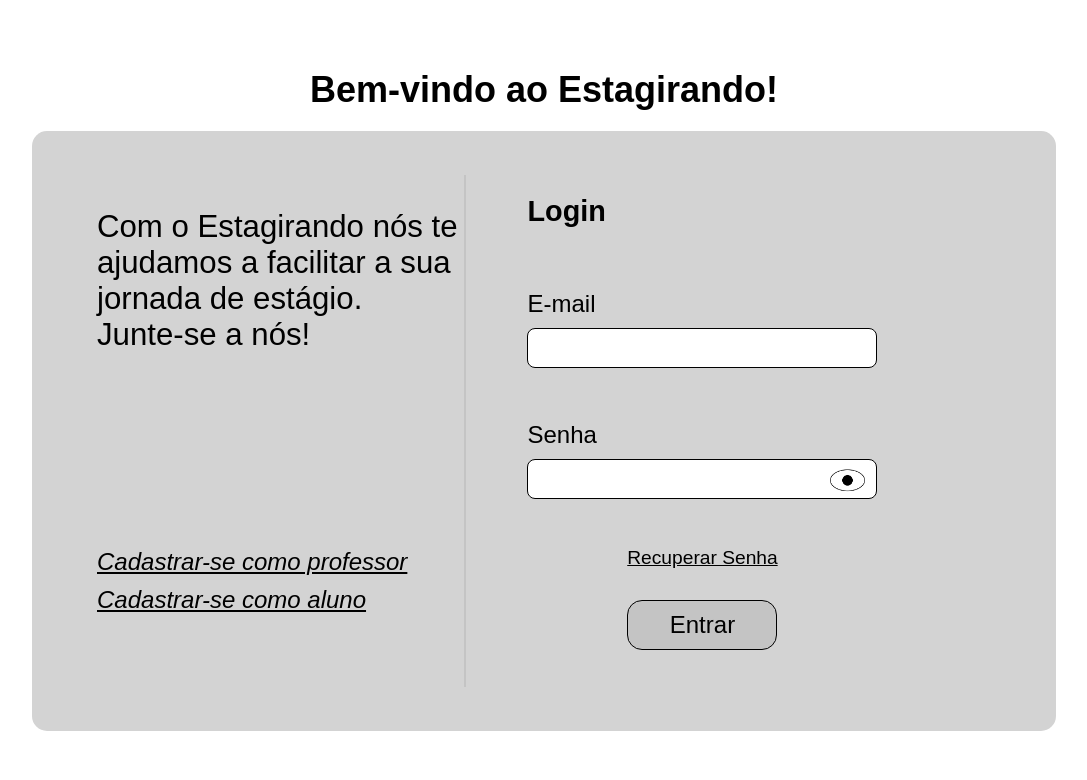
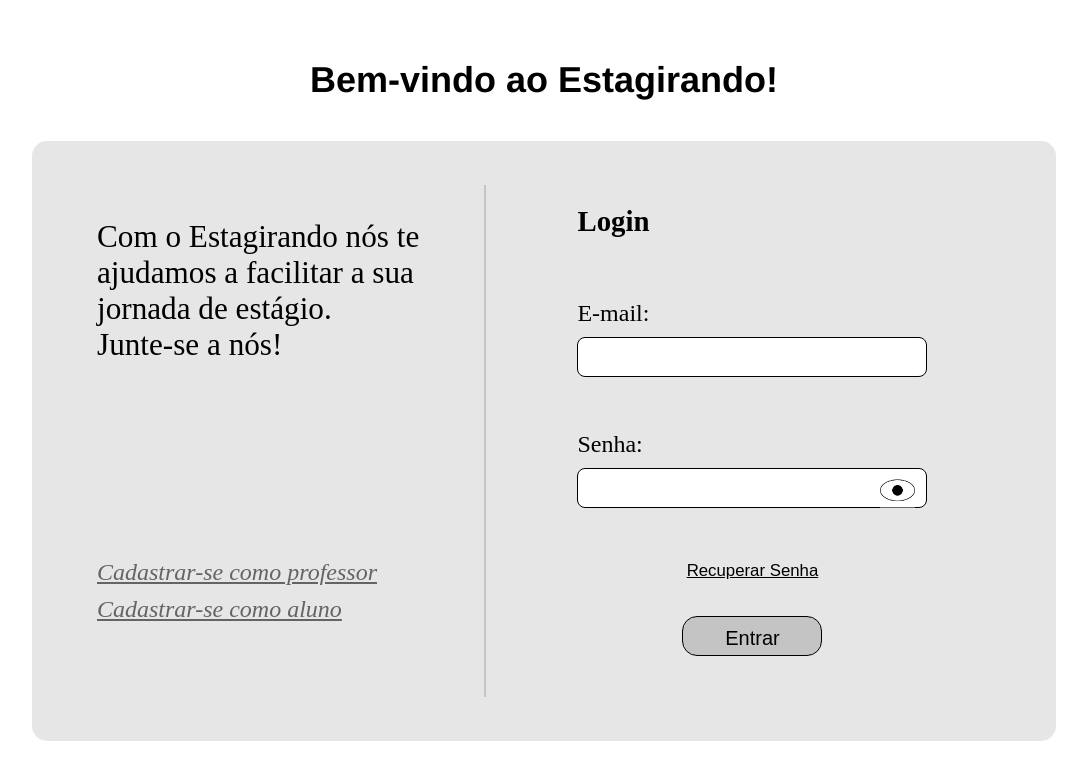
Before and after one commit to Aerther/Estagirando, a PHP site: page / in a window 1280 px wide. Shown: the top 780 px of the page, without its empty margins (96-1183 px from the left). Run offline with PHP 8.4, Linux system fonts and the light colour scheme.

Commit message:
páginas

```diff
--- a/index.php
+++ b/index.php
@@ -36,11 +36,11 @@ if(isset($_POST["botao-enviar"])) {
     <title>Estagirando</title>
 </head>
 <body>
-    <h1>Bem-vindo ao Estagirando!</h1>
+    <h1 id="titulo1">Bem-vindo ao Estagirando!</h1>
     <div class="container">
         <section class="coluna-1">
             <div class="texto-coluna-1">
-                <h3>Com o Estagirando nós te <br> ajudamos a facilitar a sua <br> jornada de estágio.</h3>
+                <h3>Com o Estagirando nós te <br> ajudamos a facilitar a sua <br>  jornada de estágio.</h3>
                 <h3>Junte-se a nós!</h3>
             </div>
 
@@ -53,16 +53,16 @@ if(isset($_POST["botao-enviar"])) {
         <section class="coluna-2">
             <form action="index.php" method="post">
                 <section>
-                    <h2>Login</h2>
+                    <h2 id="log">Login</h2>
                 </section>
 
                 <section class="email">
-                    <label for="email">E-mail</label>
+                    <label for="email" id="label">E-mail:</label>
                     <input type="email" name="email" id="email" required>
                 </section>
 
                 <section class="senha">
-                    <label for="senha">Senha</label>
+                    <label for="senha" id="label">Senha:</label>
                     <input type="password" name="senha" id="senha" required>
 
                     <figure>
--- a/src/styles/style.css
+++ b/src/styles/style.css
@@ -18,7 +18,7 @@ body {
     height: 75%;
     width: 80%;
 
-    background-color: lightgray;
+    background-color: rgb(230, 230, 230);
 
     border: none;
     border-radius: 15px;
@@ -45,7 +45,7 @@ body {
     position: absolute;
 
     top: 50%;
-    right: 30px;
+    right: 10px;
 
     border: 1px solid #c4c4c4;
 
@@ -65,6 +65,7 @@ body {
 .texto-coluna-1 > h3 {
     font-size: 1.3rem;
     font-weight: 350;
+    font-family: 'Times New Roman', Times, serif;
 }
 
 .links-cad {
@@ -73,16 +74,20 @@ body {
 
 .links-cad > a {
     font-size: 1rem;
-
     font-style: italic;
+    color: #646464;
+    font-family: 'Times New Roman', Times, serif;
 }
 
 .coluna-2 {
-    padding-left: 30px;
-
+    padding-left: 80px;
     display: flex;
     justify-content: flex-start;
     align-items: center;
+}
+
+#label{
+    font-family: 'Times New Roman', Times, serif;
 }
 
 .error {
@@ -105,7 +110,8 @@ body {
 }
 
 .links > a {
-    font-size: 0.8rem;
+    font-size: 0.7rem;
+
 }
 
 .senha {
@@ -136,9 +142,9 @@ body {
 }
 
 .botao {
-    width: 150px;
-    height: 50px;
-
+    width: 140px;
+    height: 40px;
+    font-size: 20px;
     padding: 10px;
 
     border: 1px solid black;
@@ -185,5 +191,13 @@ form > section {
     align-items: flex-start;
     justify-content: center;
 }
+#titulo1{
+    font-family:'Franklin Gothic Medium', 'Arial Narrow', Arial, sans-serif;
+    margin-bottom: 20px;
+}
 
+
+#log{
+    font-family: 'Times New Roman', Times, serif;
+}
 /*----------------------   CADASTROS ALUNO/PROFESSOR    -------------------------------------*/
```
